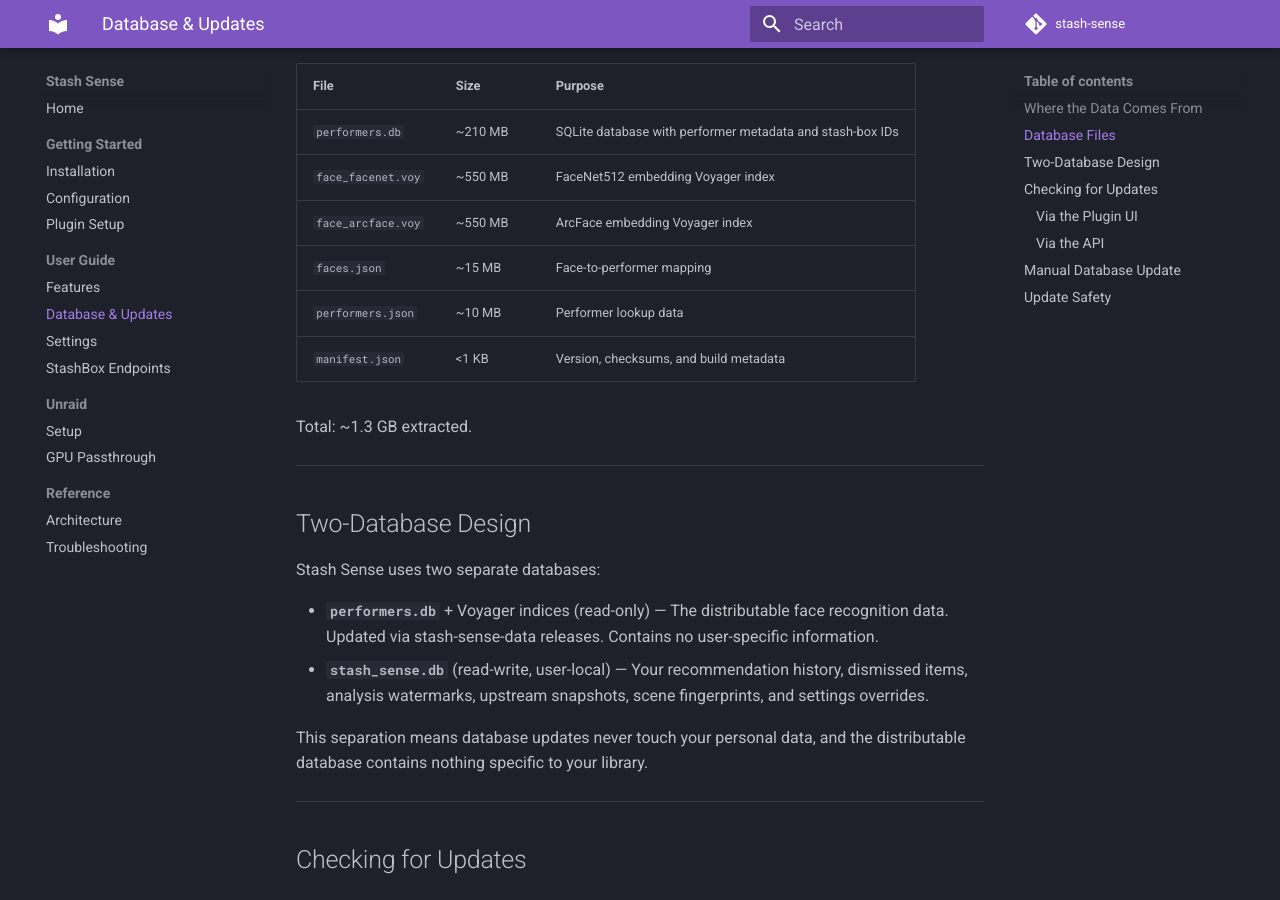
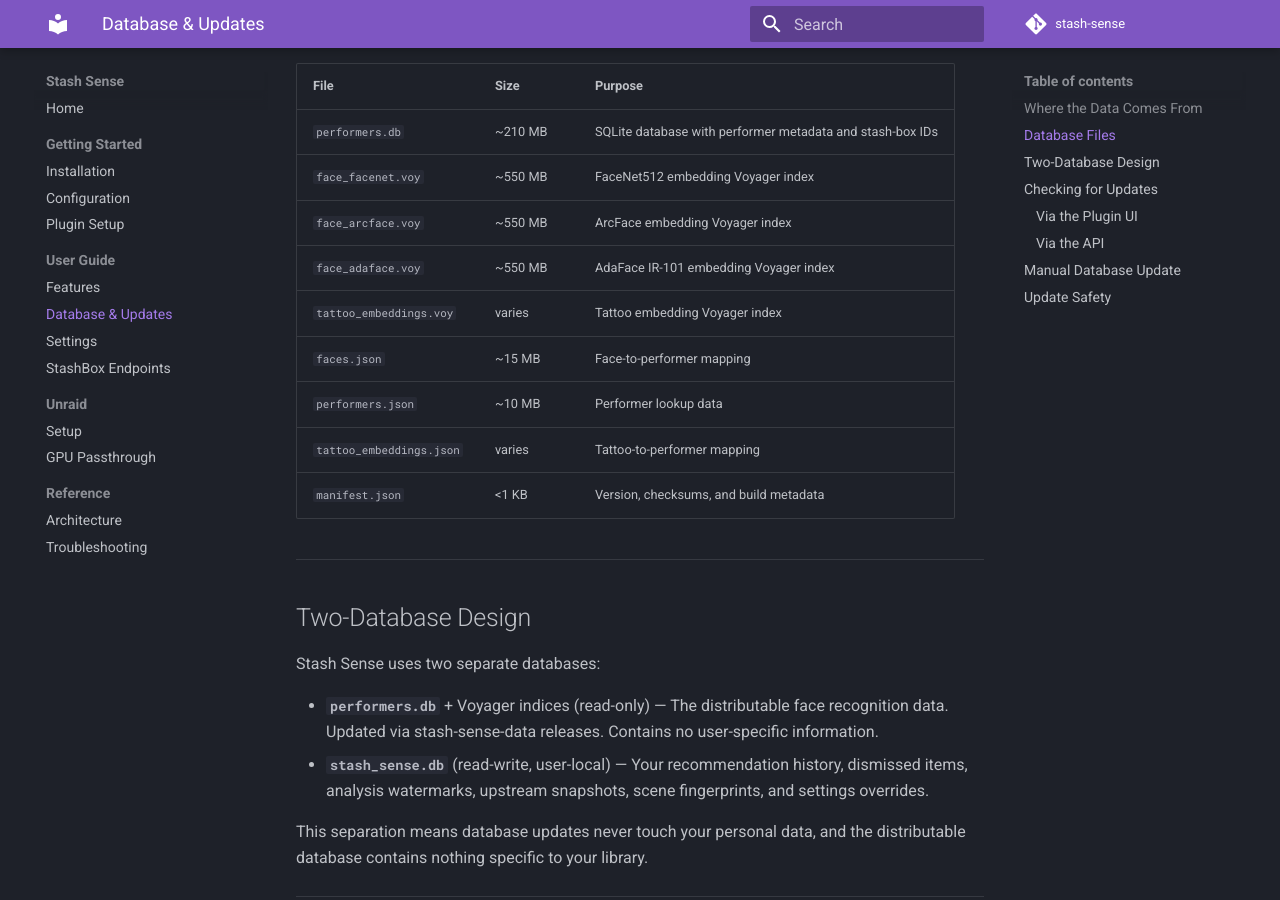
Before and after one commit to carrotwaxr/stash-sense, an MkDocs documentation site: the page built from docs/database.md, in a window 1280 px wide and 900 px high, scrolled down 1017 px. Built offline with MkDocs 1.6.1 and Material for MkDocs 9.7.7, drawn with Linux system fonts in a browser that asks for light colours; comment, search, counter and statistics services are not loaded.

Commit message:
docs: add adaface and tattoo embedding files to database docs
Co-Authored-By: Claude Opus 4.6 <noreply@anthropic.com>

```diff
--- a/docs/database.md
+++ b/docs/database.md
@@ -36,11 +36,12 @@ The data directory contains:
 | `performers.db` | ~210 MB | SQLite database with performer metadata and stash-box IDs |
 | `face_facenet.voy` | ~550 MB | FaceNet512 embedding Voyager index |
 | `face_arcface.voy` | ~550 MB | ArcFace embedding Voyager index |
+| `face_adaface.voy` | ~550 MB | AdaFace IR-101 embedding Voyager index |
+| `tattoo_embeddings.voy` | varies | Tattoo embedding Voyager index |
 | `faces.json` | ~15 MB | Face-to-performer mapping |
 | `performers.json` | ~10 MB | Performer lookup data |
+| `tattoo_embeddings.json` | varies | Tattoo-to-performer mapping |
 | `manifest.json` | <1 KB | Version, checksums, and build metadata |
-
-Total: ~1.3 GB extracted.
 
 ---
 
```
